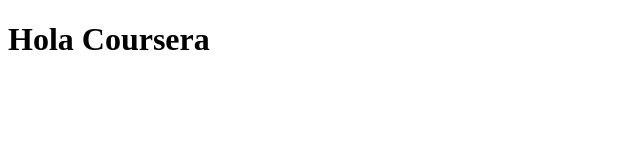
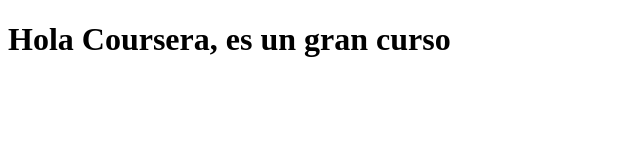
Before and after one commit to Fercho4100/coursera-test, a plain HTML site: page sitio/index.html in a window 1280 px wide. Shown: the whole page, without its empty margins (0-640 px from the left). Drawn offline with Linux system fonts and the light colour scheme.

Commit message:
agregando una cosita.

```diff
--- a/sitio/index.html
+++ b/sitio/index.html
@@ -4,6 +4,6 @@
 	<title>Hola Coursera!</title>
 </head>
 <body>
-<h1>Hola Coursera</h1>
+<h1>Hola Coursera, es un gran curso</h1>
 </body>
 </html>
```
